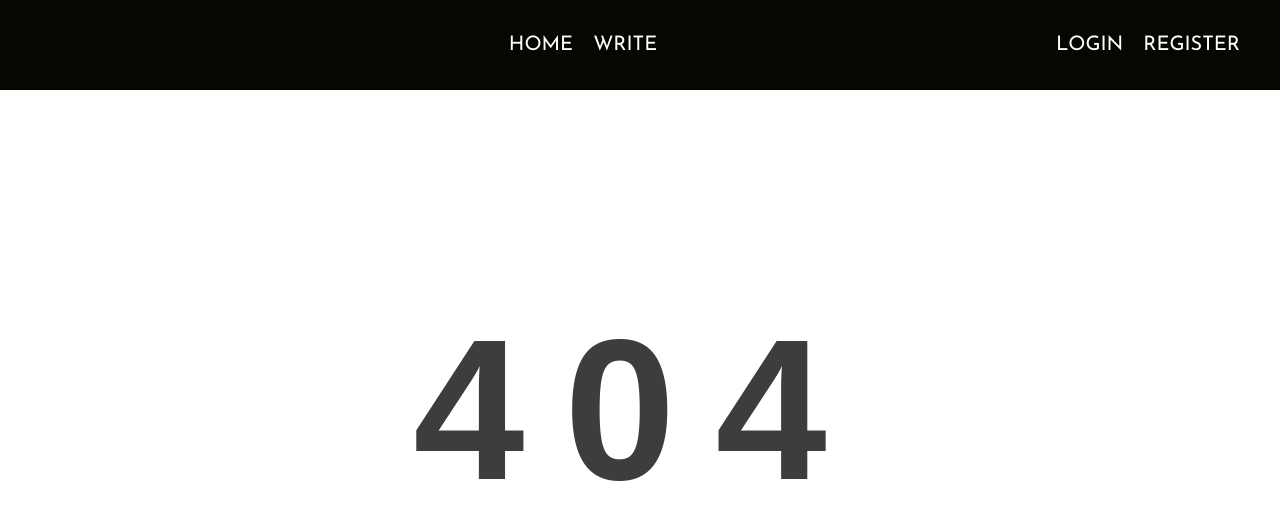
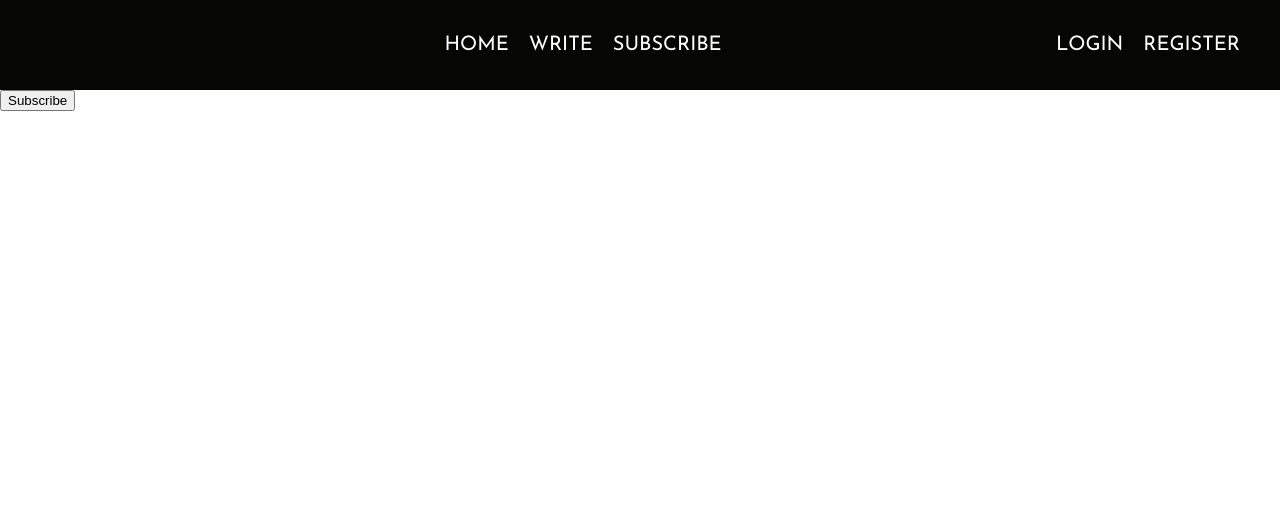
Before and after one commit to GGAshwin/BloggerLine-Client, a React (Create React App) app: page /subscribe in a window 1280 px wide. Before the commit this address had no page. Shown: the top 520 px of the page. Built offline with nearby package versions, Linux system fonts and the light colour scheme; no server answers.

Commit message:
Add files via upload

```diff
--- a/src/App.js
+++ b/src/App.js
@@ -9,6 +9,7 @@ import NotFound from "./pages/notFound/NotFound";
 import { Routes, Route } from "react-router-dom";
 import { useContext } from "react";
 import { Context } from "./context/Context";
+import Subscribe from "./pages/subscribe/Subscribe";
 
 function App() {
   const {user} = useContext(Context);
@@ -19,6 +20,7 @@ function App() {
         <Route>
           <Route path="/" element={<Home />} />
           <Route path="/post" element={<Home />} />
+          <Route path="/subscribe" element={<Subscribe />} />
           <Route path="/register" element={user ? <Home /> : <Register />} />
           <Route path="/login" element={user ? <Home /> : <Login />} />
           <Route path="/post/:id" element={<Single />} />
--- a/src/Components/topbar/TopBar.jsx
+++ b/src/Components/topbar/TopBar.jsx
@@ -32,6 +32,11 @@ export default function Topbar() {
             </Link>
           </li>
           {user && <li className="topListItem" onClick={handleLogout}>LOGOUT</li>}
+          <li className="topListItem">
+            <Link className="link" to="/subscribe">
+              SUBSCRIBE
+            </Link>
+          </li>
         </ul>
       </div>
       <div className="topRight">
--- /dev/null
+++ b/src/pages/subscribe/Subscribe.jsx
@@ -0,0 +1,58 @@
+import axios from "axios";
+import React, { useContext, useEffect, useState } from "react";
+import { Context } from "../../context/Context";
+
+export default function Subscribe() {
+  const { user } = useContext(Context);
+  const [alreadyPresent, setAlreadyPresent] = useState(false);
+
+  console.log(user);
+  useEffect(() => {
+    const fetchData = async () => {
+      try {
+        const response = await axios.get(
+          process.env.REACT_APP_API + "/notification"
+        );
+        console.log(response.data);
+        const data = response.data;
+
+        data.map((d) => {
+          if (d.username === user.username) {
+            setAlreadyPresent(true);
+          }
+        });
+      } catch (error) {
+        console.error(error);
+      }
+    };
+
+    fetchData();
+  }, [user]);
+
+  console.log(alreadyPresent);
+
+  function handeSubscribe() {
+    const userData = {
+      username: user.username,
+      email: user.email,
+    };
+    axios.post(process.env.REACT_APP_API + "/notification", userData);
+    setAlreadyPresent(true);
+  }
+
+  function handeUnsubscribe() {
+    console.log("Unsubscribing");
+    axios.delete(process.env.REACT_APP_API + "/notification/unsubscribe/" + user.username);
+    setAlreadyPresent(false);
+  }
+
+  return (
+    <>
+      {!alreadyPresent && <button onClick={handeSubscribe}>Subscribe</button>}
+      {alreadyPresent && (
+        <button onClick={handeUnsubscribe}>Unsubscribe</button>
+      )}
+      {alreadyPresent && <h1>You Are Subscribed</h1>}
+    </>
+  );
+}
```
Also changed, not shown: src/pages/subscribe/subscribe.css (added), 1 other file (tests, documents, lock files or other folders).
